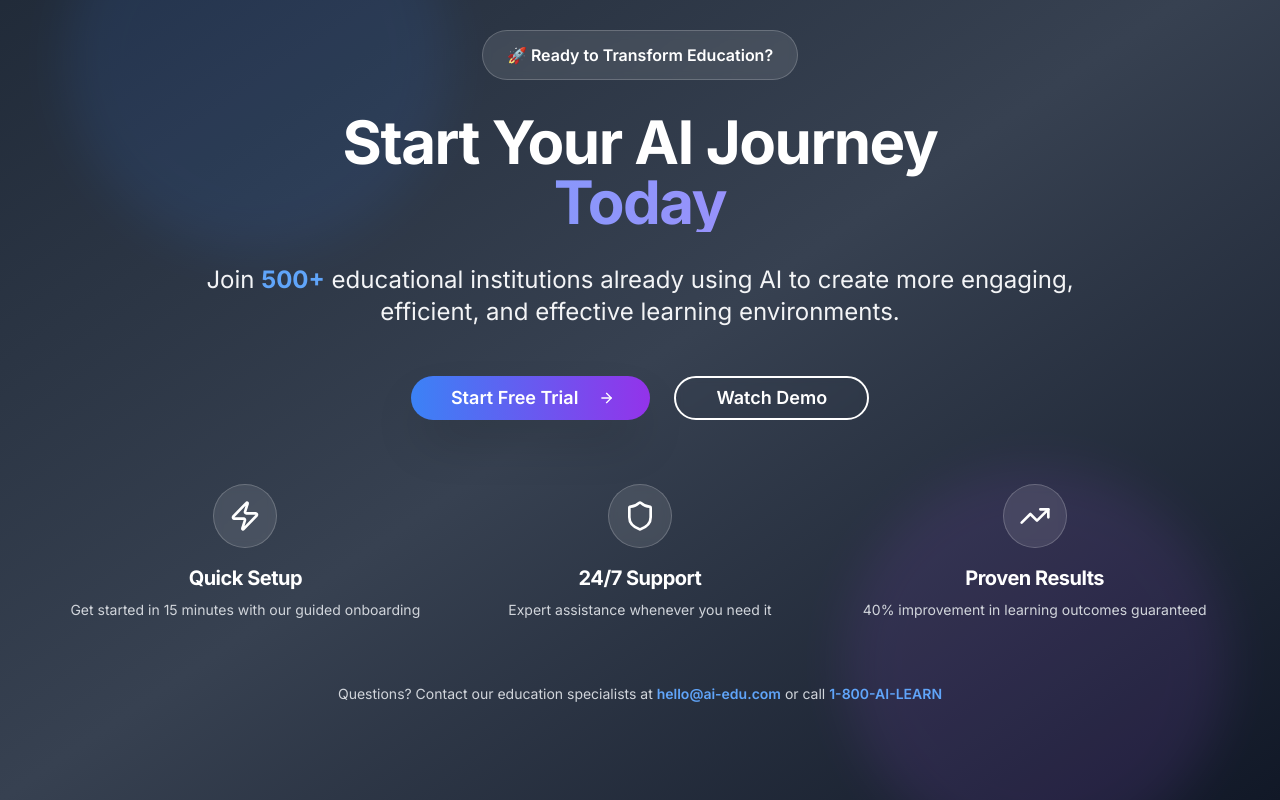
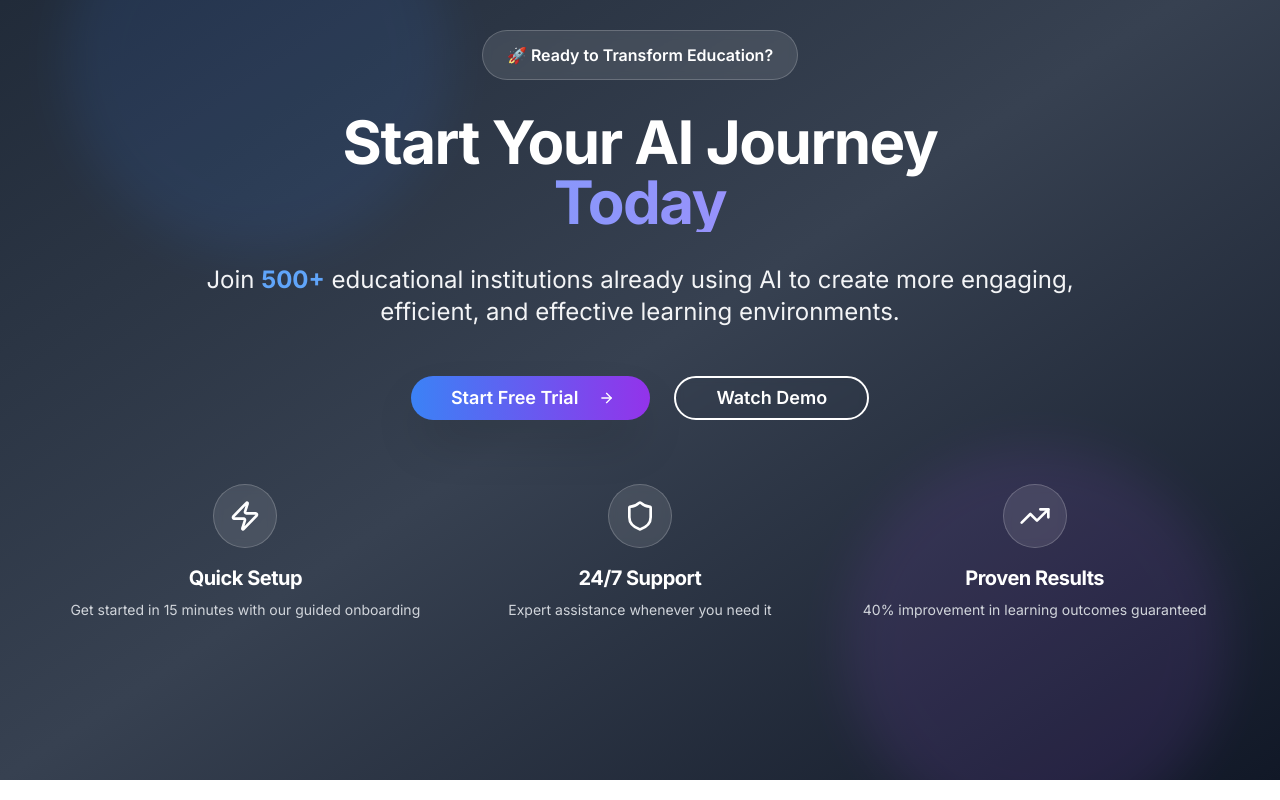
Before and after one commit to Rodwanbagdadi/learn-ai-edu-nexus, a React (Vite) app: page / in a window 1280 px wide. Shown: the part 4022-4822 px from the top of the page. Built offline with nearby package versions, Linux system fonts and the light colour scheme; the HTML template or start-up script is replaced by a standard one.

Commit message:
fix: remove contact info section from Index page

```diff
--- a/src/pages/Index.tsx
+++ b/src/pages/Index.tsx
@@ -666,15 +666,7 @@ const Index = () => {
           </motion.div>
 
           {/* Contact Info */}
-          <motion.div
-            className="text-center text-gray-300 text-sm"
-            initial={{ opacity: 0 }}
-            whileInView={{ opacity: 1 }}
-            transition={{ duration: 0.8, delay: 1 }}
-            viewport={{ once: true }}
-          >
-            <p>Questions? Contact our education specialists at <span className="text-blue-400 font-semibold">hello@ai-edu.com</span> or call <span className="text-blue-400 font-semibold">1-800-AI-LEARN</span></p>
-          </motion.div>
+
         </div>
       </section>
     </div>
```
